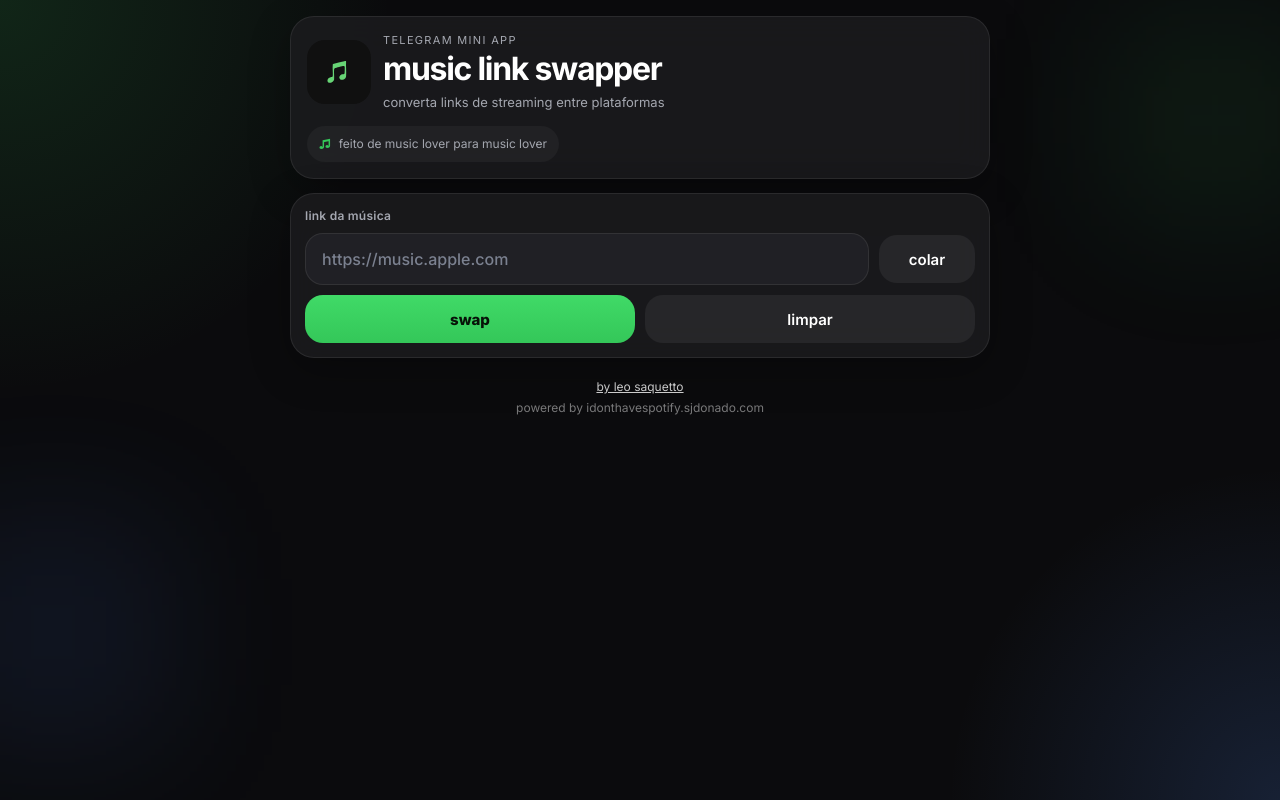
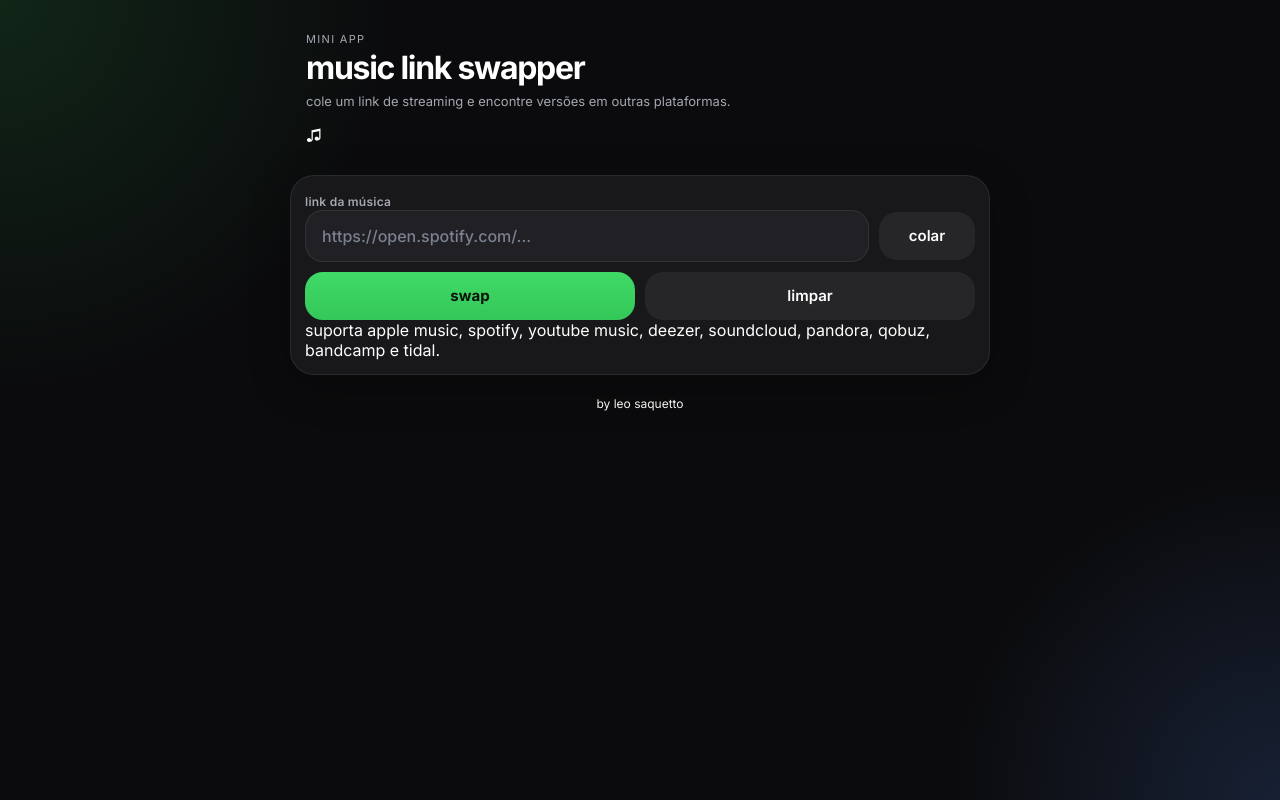
Before and after one commit to leosaquetto/music-link-swapper, a plain HTML site: page index.html in a window 1280 px wide. Drawn offline with Linux system fonts and the light colour scheme.

Commit message:
Update index.html

```diff
--- a/index.html
+++ b/index.html
@@ -2,52 +2,35 @@
 <html lang="pt-br">
   <head>
     <meta charset="utf-8" />
-    <meta
-      name="viewport"
-      content="width=device-width, initial-scale=1, maximum-scale=1, user-scalable=no, viewport-fit=cover"
-    />
-    <meta name="apple-mobile-web-app-capable" content="yes" />
-    <meta name="apple-mobile-web-app-status-bar-style" content="black-translucent" />
+    <meta name="viewport" content="width=device-width, initial-scale=1, viewport-fit=cover" />
     <title>music link swapper</title>
-    <meta name="theme-color" content="#0b0b0d" />
+    <meta name="theme-color" content="#0f0f10" />
     <link rel="preconnect" href="https://fonts.googleapis.com" />
     <link rel="preconnect" href="https://fonts.gstatic.com" crossorigin />
     <link
-      href="https://fonts.googleapis.com/css2?family=Inter:wght@400;500;600;700;800&display=swap"
+      href="https://fonts.googleapis.com/css2?family=Inter:wght@400;500;600;700&display=swap"
       rel="stylesheet"
     />
     <link rel="stylesheet" href="./style.css" />
   </head>
   <body>
-    <div class="bg-orb orb-a"></div>
-    <div class="bg-orb orb-b"></div>
-
     <div class="app-shell">
-      <header class="hero-card card reveal">
-        <div class="hero-left">
-          <img class="app-logo" src="./assets/logo.svg" alt="logo do app" />
-          <div class="hero-copy">
-            <p class="eyebrow">telegram mini app</p>
-            <h1>music link swapper</h1>
-            <p class="hero-subtitle">
-              converta links de streaming entre plataformas
-            </p>
-          </div>
+      <header class="hero-card">
+        <div class="hero-copy">
+          <p class="eyebrow">mini app</p>
+          <h1>music link swapper</h1>
+          <p class="hero-subtitle">
+            cole um link de streaming e encontre versões em outras plataformas.
+          </p>
         </div>
-
-        <div class="hero-note">
-          <span class="hero-note-icon">♫</span>
-          <span>feito de music lover para music lover</span>
-        </div>
+        <div class="hero-badge" aria-hidden="true">♫</div>
       </header>
 
       <main class="main-stack">
-        <section id="statusCard" class="card status-card hidden" aria-live="polite"></section>
+        <section id="accessGate" class="card status-card hidden" aria-live="polite"></section>
 
-        <section class="card form-card reveal reveal-delay-1">
-          <div class="label-row">
-            <label class="label" for="linkInput">link da música</label>
-          </div>
+        <section class="card form-card">
+          <label class="label" for="linkInput">link da música</label>
 
           <div class="input-row">
             <input
@@ -55,11 +38,8 @@
               class="text-input"
               type="url"
               inputmode="url"
-              placeholder="https://music.apple.com"
+              placeholder="https://open.spotify.com/..."
               autocomplete="off"
-              autocapitalize="off"
-              autocorrect="off"
-              spellcheck="false"
             />
             <button id="pasteButton" class="ghost-button" type="button">colar</button>
           </div>
@@ -68,46 +48,40 @@
             <button id="convertButton" class="primary-button" type="button">swap</button>
             <button id="clearButton" class="secondary-button" type="button">limpar</button>
           </div>
+
+          <p class="hint">
+            suporta apple music, spotify, youtube music, deezer, soundcloud, pandora, qobuz,
+            bandcamp e tidal.
+          </p>
         </section>
 
-        <section id="resultCard" class="card result-card hidden reveal reveal-delay-2">
+        <section id="statusCard" class="card status-card hidden" aria-live="polite"></section>
+
+        <section id="resultCard" class="card result-card hidden">
           <div class="result-header">
-            <img id="coverImage" class="cover-image hidden" alt="capa do conteúdo" />
+            <img id="coverImage" class="cover-image hidden" alt="capa" />
             <div class="result-copy">
+              <p id="resultDescription" class="result-description hidden"></p>
               <h2 id="resultTitle">resultado</h2>
-              <p id="resultArtist" class="result-artist hidden"></p>
-              <p id="resultAlbum" class="result-album hidden"></p>
+              <p id="resultMeta" class="result-meta"></p>
             </div>
           </div>
 
-          <div id="spotifyWarning" class="spotify-warning hidden"></div>
+          <div class="result-actions hidden" id="resultActions">
+            <button id="copyAllButton" class="secondary-button" type="button">copiar tudo</button>
+            <button id="copyOriginalButton" class="secondary-button" type="button">
+              copiar original
+            </button>
+            <button id="copyUniversalButton" class="secondary-button hidden" type="button">
+              copiar universal
+            </button>
+          </div>
 
           <div id="platformGroups" class="platform-groups"></div>
-
-          <div class="result-footer-actions hidden" id="resultFooterActions">
-            <button id="copyAllButton" class="secondary-button" type="button">copiar tudo</button>
-          </div>
         </section>
       </main>
 
-      <footer class="footer">
-        <a
-          href="https://leosaquetto.com"
-          target="_blank"
-          rel="noopener noreferrer"
-          class="footer-main-link"
-        >
-          by leo saquetto
-        </a>
-        <a
-          href="https://idonthavespotify.sjdonado.com/"
-          target="_blank"
-          rel="noopener noreferrer"
-          class="footer-sub-link"
-        >
-          powered by idonthavespotify.sjdonado.com
-        </a>
-      </footer>
+      <footer class="footer">by leo saquetto</footer>
     </div>
 
     <script src="https://telegram.org/js/telegram-web-app.js"></script>
```
